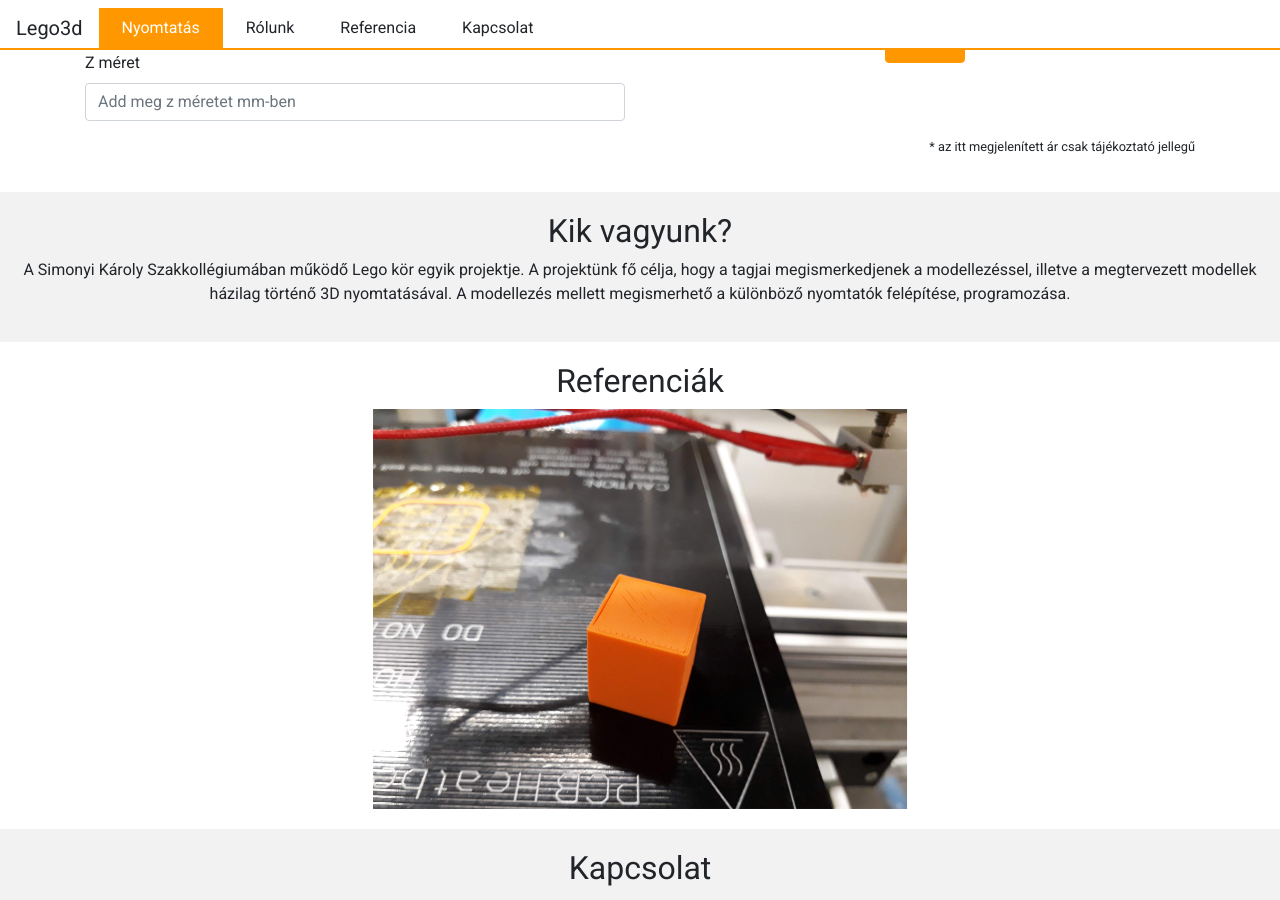
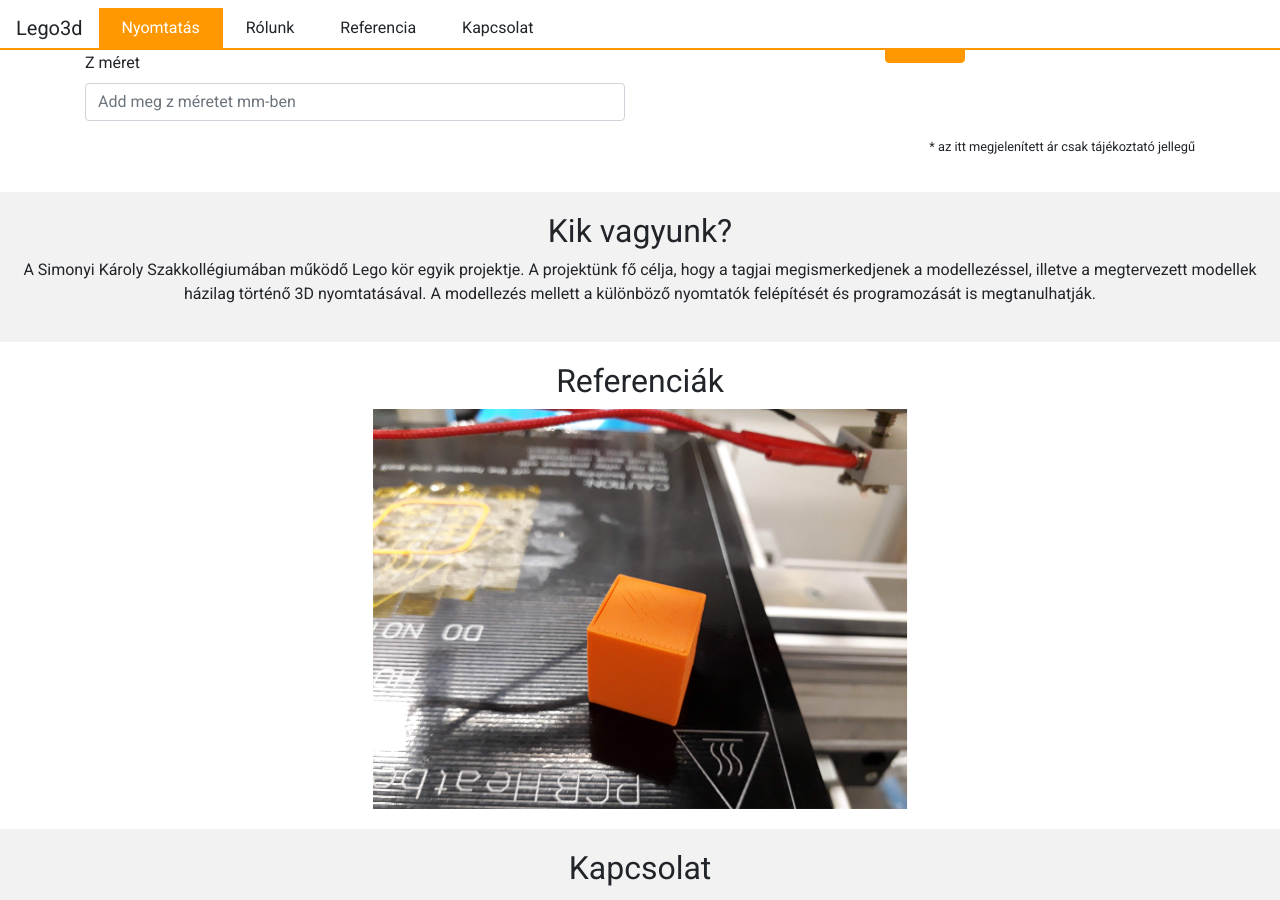
Before and after one commit to legokor/3d.legokor.hu, a Jekyll site: the page built from index.html, in a window 1280 px wide and 900 px high, scrolled down 669 px. Built offline with Jekyll 4.4.1, drawn with Linux system fonts in a browser that asks for light colours; nearby versions of some CDN libraries.

Commit message:
Update about.html

```diff
--- a/_includes/about.html
+++ b/_includes/about.html
@@ -3,6 +3,6 @@
     <p class="text-center">
         A Simonyi Károly Szakkollégiumában működő Lego kör egyik projektje.
         A projektünk fő célja, hogy a tagjai megismerkedjenek a modellezéssel, illetve a megtervezett modellek
-        házilag történő 3D nyomtatásával. A modellezés mellett megismerhető a különböző nyomtatók felépítése, programozása.
+        házilag történő 3D nyomtatásával. A modellezés mellett a különböző nyomtatók felépítését és programozását is megtanulhatják.
     </p>
 </div>
```
